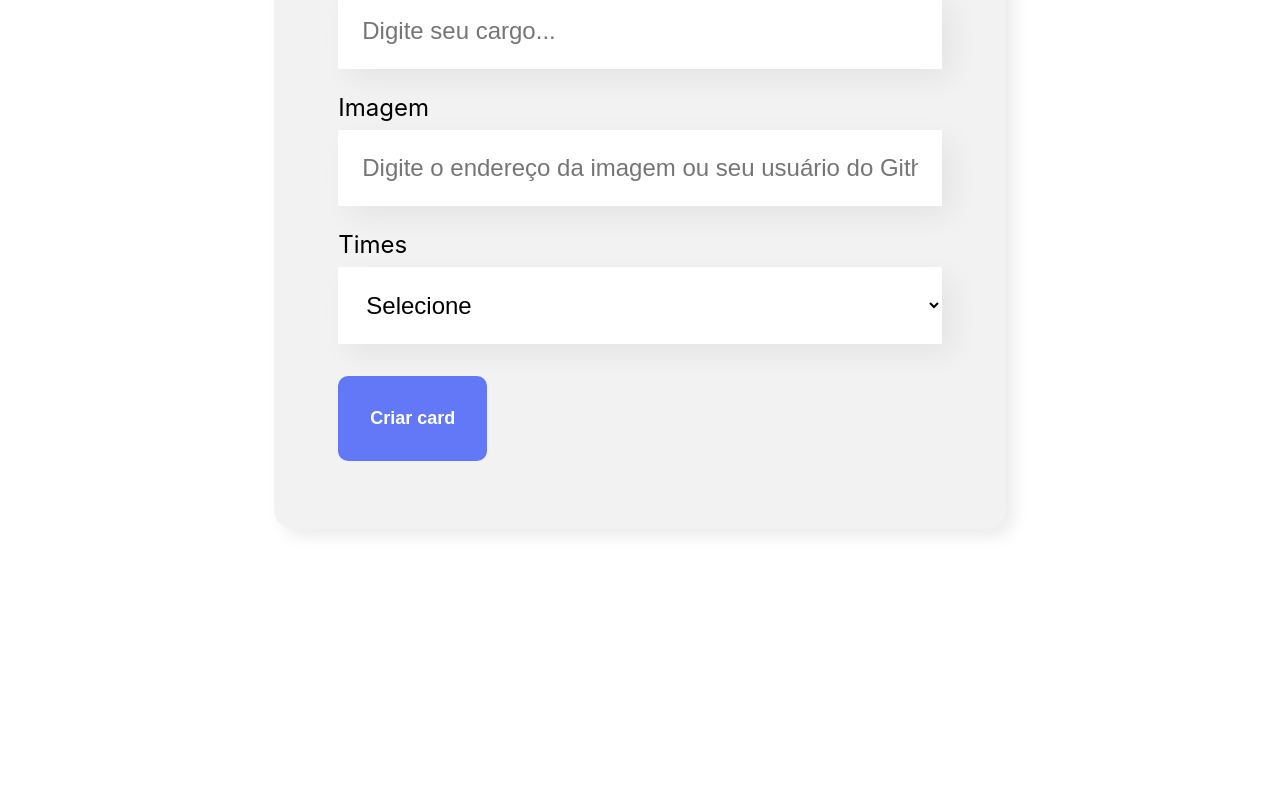
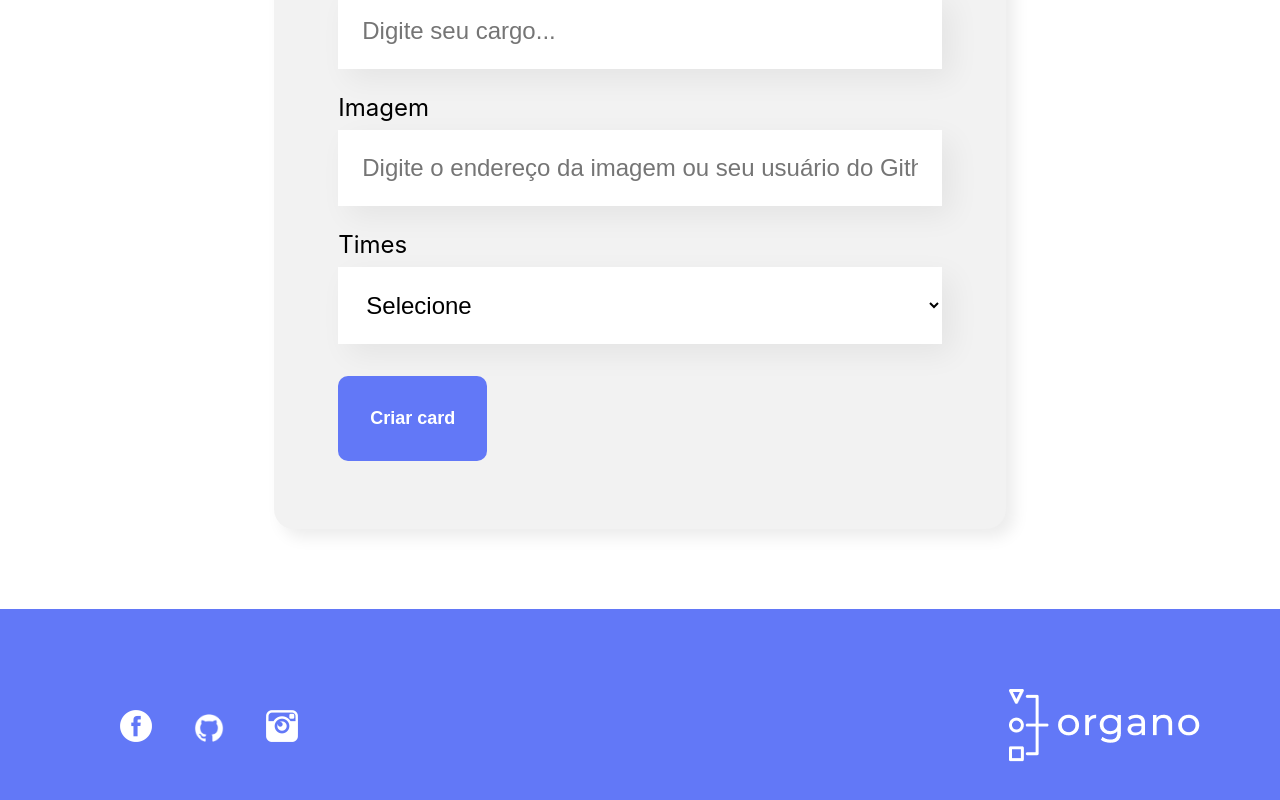
Before and after one commit to HenrithanN/organo-react, a React (Create React App) app: page / in a window 1280 px wide. Shown: the part 868-1668 px from the top of the page. Before the commit the page ends 1477 px from the top, so only its background shows below. Built offline with nearby package versions, Linux system fonts and the light colour scheme; the HTML template or start-up script is replaced by a standard one.

Commit message:
<feat> consumindo componente de rodapé

```diff
--- a/src/App.js
+++ b/src/App.js
@@ -2,6 +2,7 @@ import { useState } from "react";
 import Banner from "./components/Banner";
 import CustomForm from "./components/CustomForm";
 import Time from "./components/Time";
+import Rodape from "./components/Rodape";
 
 function App() {
 
@@ -49,6 +50,7 @@ function App() {
           >
         </Time>)
       }
+      <Rodape />
     </div>
   );
 }
```
